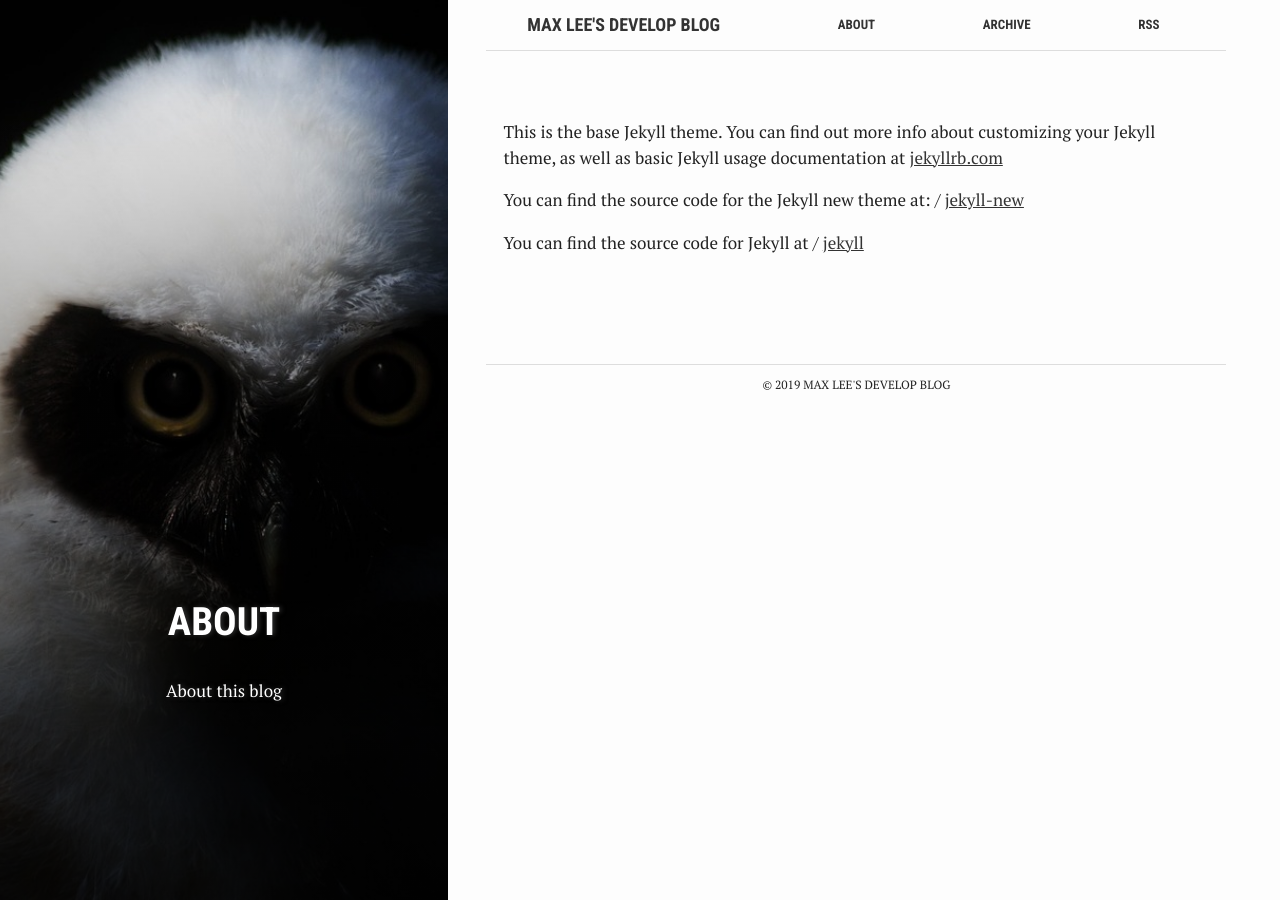
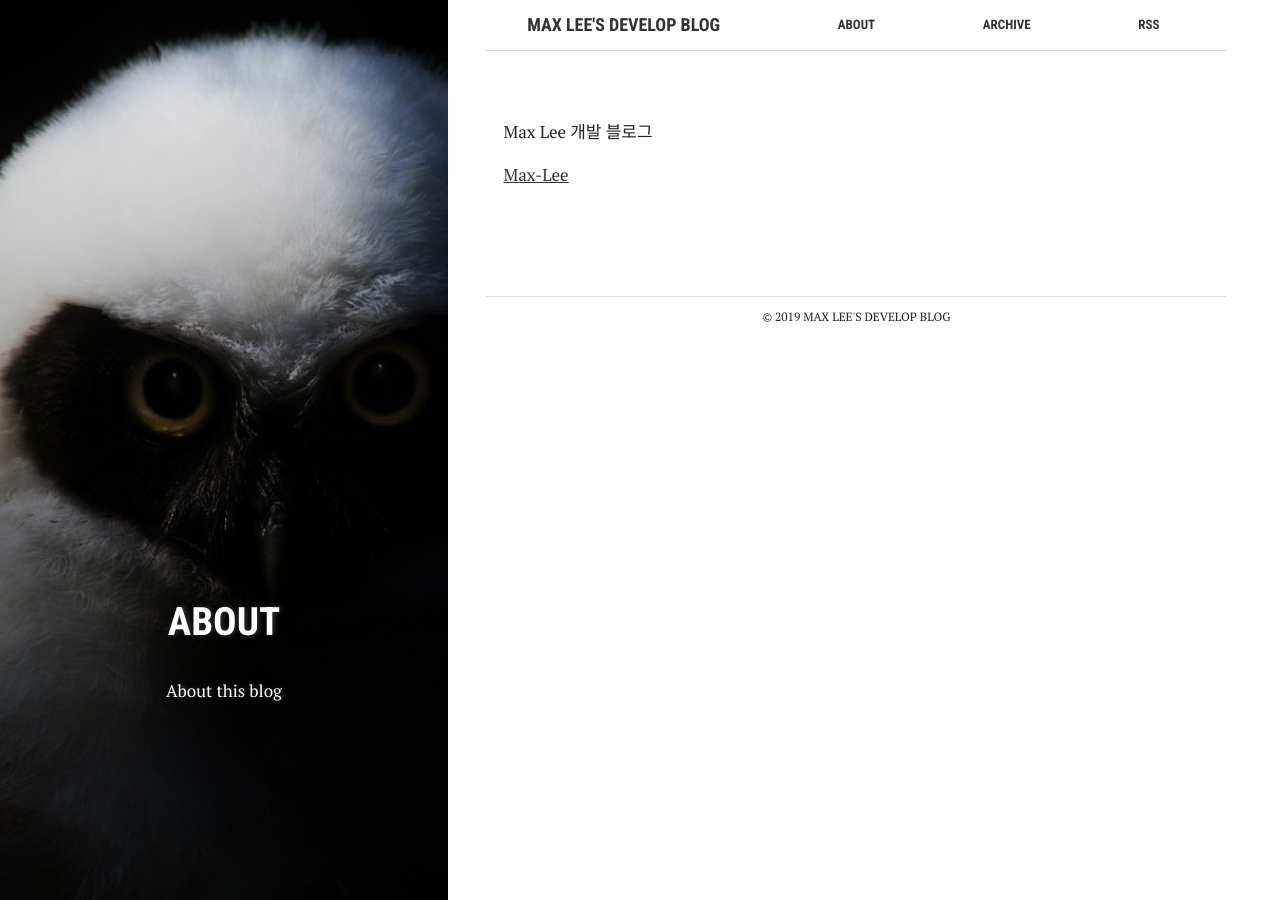
Before and after one commit to pj4316/maxlee90.github.io, a Jekyll site: the page built from about.md, in a window 1280 px wide. Built offline with Jekyll 4.4.1, drawn with Linux system fonts in a browser that asks for light colours.

Commit message:
Update about.md

```diff
--- a/about.md
+++ b/about.md
@@ -7,13 +7,6 @@
 summary: "About this blog"
 active: about
 ---
+Max Lee 개발 블로그
 
-This is the base Jekyll theme. You can find out more info about customizing your Jekyll theme, as well as basic Jekyll usage documentation at [jekyllrb.com](http://jekyllrb.com/)
-
-You can find the source code for the Jekyll new theme at:
-{{site.twitter_username}} /
-[jekyll-new](https://github.com/jglovier/jekyll-new)
-
-You can find the source code for Jekyll at
-{{site.github_username}} /
-[jekyll](https://github.com/jekyll/jekyll)
+[Max-Lee](https://github.com/pj4316)
```
